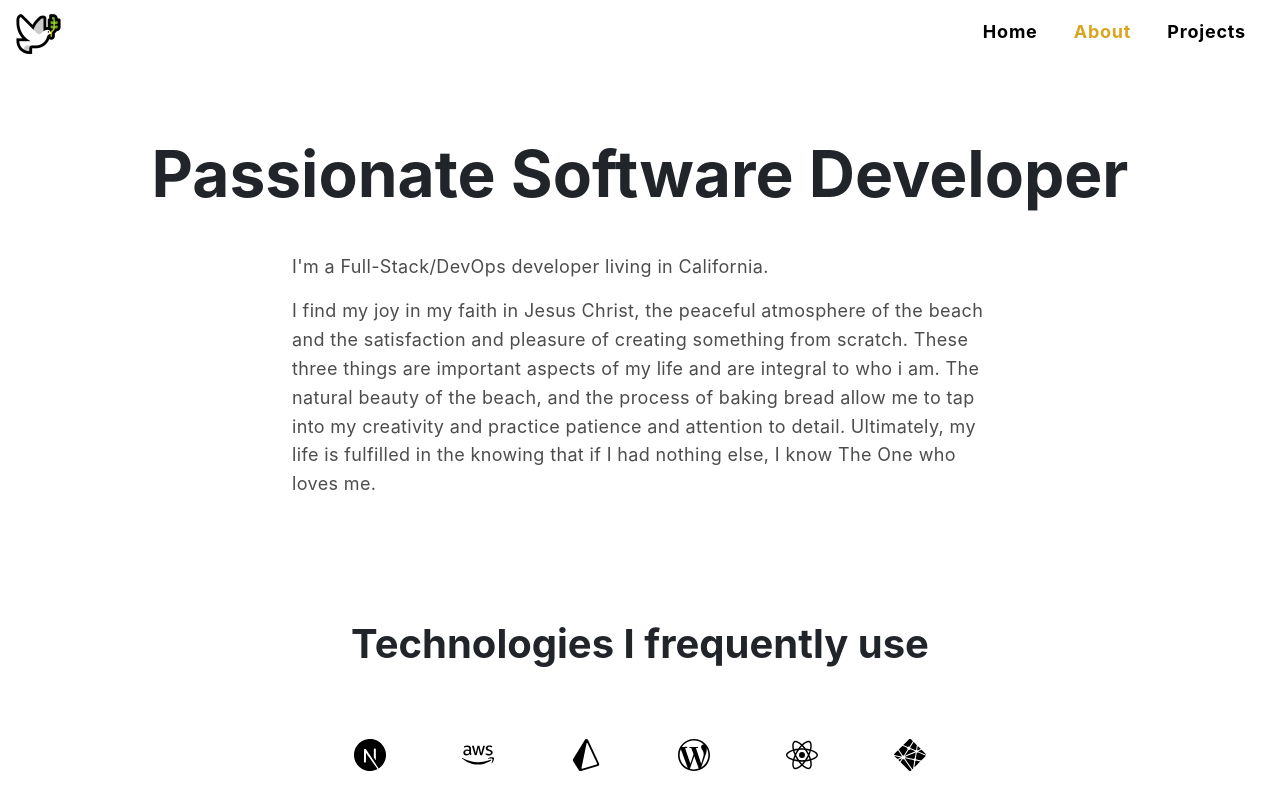
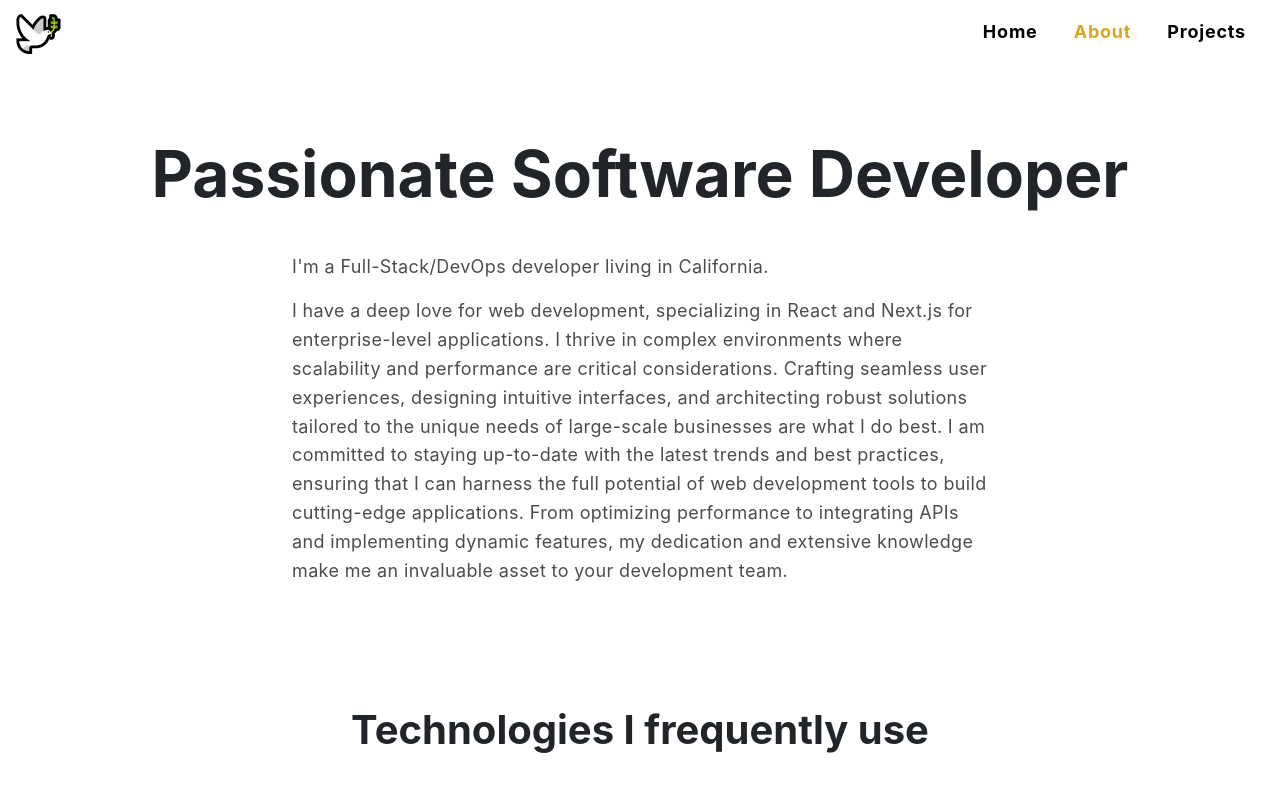
Before and after one commit to lruiz5/portfolio, a Next.js app: page /about in a window 1280 px wide. Shown: the top 800 px of the page. Built offline with nearby package versions, Linux system fonts and the light colour scheme.

Commit message:
update about me paragraph

```diff
--- a/pages/about/index.js
+++ b/pages/about/index.js
@@ -89,14 +89,26 @@ const About = ({ experiences }) => (
             I&apos;m a Full-Stack/DevOps developer living in California.
           </p>
           <p className="text">
-            I find my joy in my faith in Jesus Christ, the peaceful atmosphere
+            {/* I find my joy in my faith in Jesus Christ, the peaceful atmosphere
             of the beach and the satisfaction and pleasure of creating something
             from scratch. These three things are important aspects of my life
             and are integral to who i am. The natural beauty of the beach, and
             the process of baking bread allow me to tap into my creativity and
             practice patience and attention to detail. Ultimately, my life is
             fulfilled in the knowing that if I had nothing else, I know The One
-            who loves me.
+            who loves me. */}
+            I have a deep love for web development, specializing in React and
+            Next.js for enterprise-level applications. I thrive in complex
+            environments where scalability and performance are critical
+            considerations. Crafting seamless user experiences, designing
+            intuitive interfaces, and architecting robust solutions tailored to
+            the unique needs of large-scale businesses are what I do best. I am
+            committed to staying up-to-date with the latest trends and best
+            practices, ensuring that I can harness the full potential of web
+            development tools to build cutting-edge applications. From
+            optimizing performance to integrating APIs and implementing dynamic
+            features, my dedication and extensive knowledge make me an
+            invaluable asset to your development team.
           </p>
         </div>
       </div>
```
